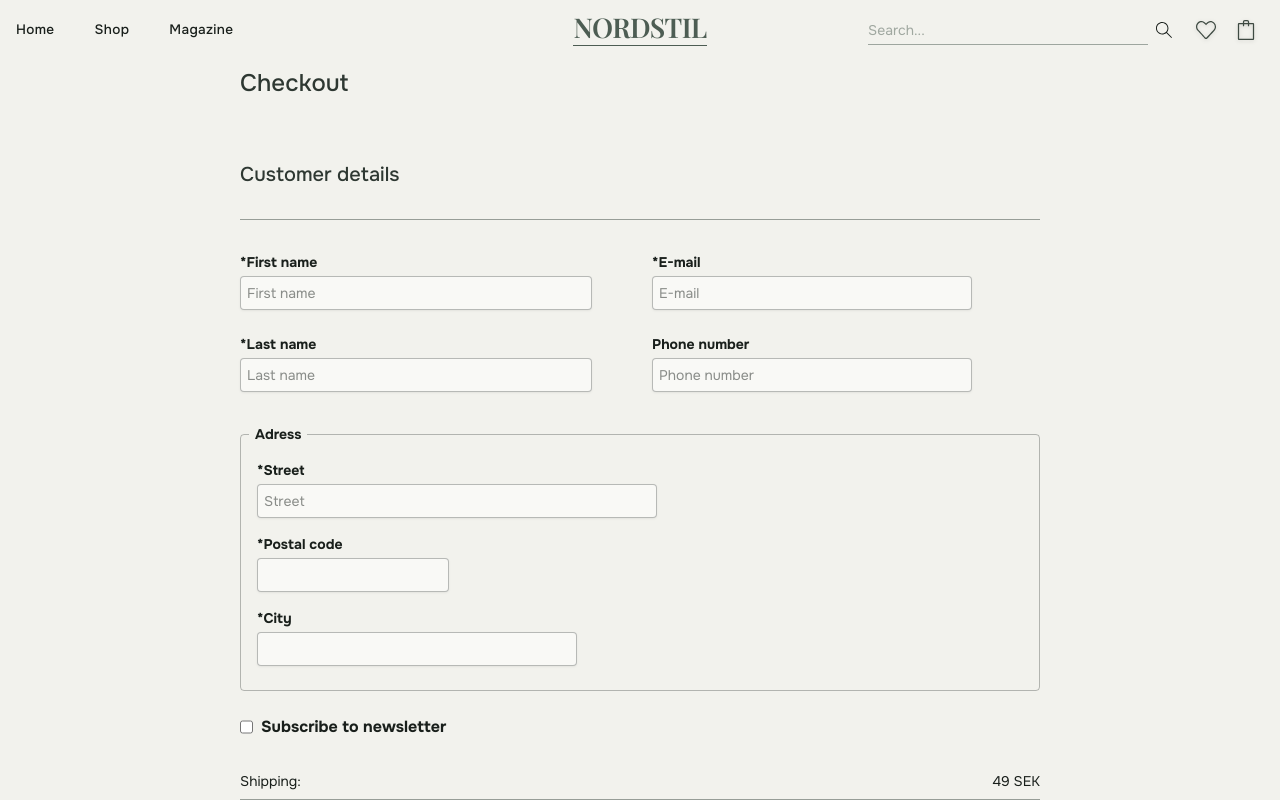
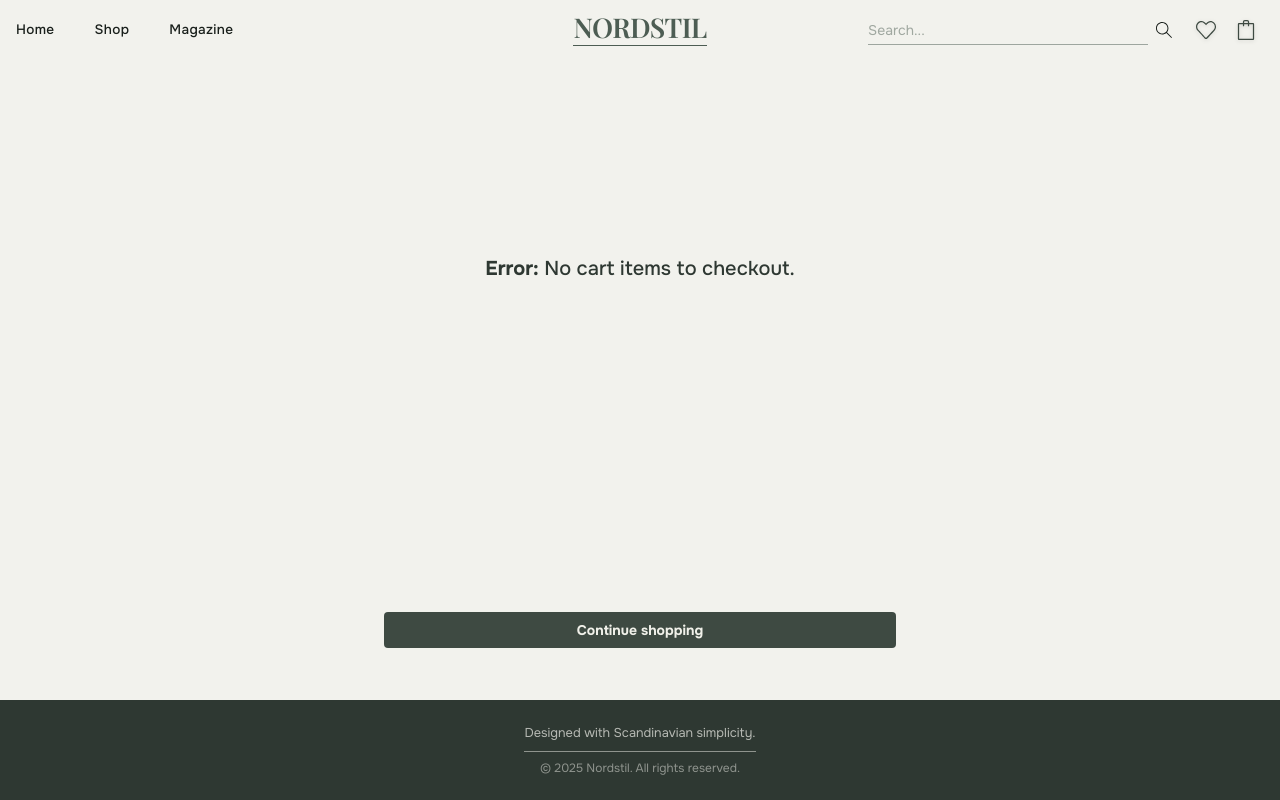
Before and after one commit to JenniferViola/nordstil, a React (Vite) app in the folder client/: page /checkout in a window 1280 px wide. Shown: the top 800 px of the page. Built offline with nearby package versions, Linux system fonts and the light colour scheme; a web font is replaced by a local one.

Commit message:
Fix: prevent cart and checkout rendering when cart is empty

```diff
--- a/client/src/app/pages/web/Cart.tsx
+++ b/client/src/app/pages/web/Cart.tsx
@@ -25,39 +25,11 @@ export default function Cart() {
     }, 200);
   };
 
+  if (items.length === 0) {
     return (
-    <div
-      className="flex flex-col gap-8 w-full max-w-[50rem] mx-auto
-        justify-center"
-    >
+      <>
         <PageTitle title={`Shopping Cart – Nordstil`} />
 
-      <section
-        id="cart-content"
-        className={`flex flex-col ${items.length > 0 ? "gap-8" : "gap-4"}`}
-      >
-        <h1 className="text-2xl font-medium">{`Shopping Cart ${items.length > 0 ? `(${totalItems})` : ``}`}</h1>
-        {items.length > 0 ? (
-          <div id="items-container" className="flex flex-col gap-8">
-            {items.map((item) => (
-              <CartCard
-                key={item.id}
-                item={item}
-                handleRemove={() => removeItem(item.id)}
-                handleAdd={() => updateQuantity(item.id, item.quantity + 1)}
-                handleSubtract={() => {
-                  if (item.quantity > 1) {
-                    updateQuantity(item.id, item.quantity - 1);
-                  } else {
-                    removeItem(item.id);
-                  }
-                }}
-                classNameImg="w-[8rem]"
-                classNameCard="text-base"
-              />
-            ))}
-          </div>
-        ) : (
         <div
           id="cart-empty"
           className="flex flex-col text-center h-[25rem] w-full mx-auto
@@ -81,13 +53,39 @@ export default function Cart() {
             </RippleButton>
           </div>
         </div>
-        )}
-        {items.length > 0 ? (
+      </>
+    );
+  }
+
+  return (
     <div
-            id="order-total"
-            className={`
-              ${items.length > 0 ? "flex flex-col gap-4 max-w-[50rem]" : "hidden"}`}
+      className="flex flex-col gap-8 w-full max-w-[50rem] mx-auto
+        justify-center"
     >
+      <PageTitle title={`Shopping Cart – Nordstil`} />
+
+      <section id="cart-content" className="flex flex-col gap-8">
+        <h1 className="text-2xl font-medium">{`Shopping Cart ${items.length > 0 ? `(${totalItems})` : ``}`}</h1>
+        <div id="items-container" className="flex flex-col gap-8">
+          {items.map((item) => (
+            <CartCard
+              key={item.id}
+              item={item}
+              handleRemove={() => removeItem(item.id)}
+              handleAdd={() => updateQuantity(item.id, item.quantity + 1)}
+              handleSubtract={() => {
+                if (item.quantity > 1) {
+                  updateQuantity(item.id, item.quantity - 1);
+                } else {
+                  removeItem(item.id);
+                }
+              }}
+              classNameImg="w-[8rem]"
+              classNameCard="text-base"
+            />
+          ))}
+        </div>
+        <div id="order-total" className="flex flex-col gap-4 max-w-[50rem]">
           <div id="order-sum" className="flex flex-col gap-2">
             <div id="shipping" className="flex justify-between">
               <p>Shipping:</p>
@@ -111,9 +109,6 @@ export default function Cart() {
             </RippleButton>
           </div>
         </div>
-        ) : (
-          ""
-        )}
       </section>
     </div>
   );
--- a/client/src/app/pages/web/Checkout.tsx
+++ b/client/src/app/pages/web/Checkout.tsx
@@ -7,6 +7,7 @@ import { useCart } from "@/hooks/useCart";
 import { usePlaceOrder } from "@/hooks/usePlaceOrder";
 import { useForm } from "react-hook-form";
 import type { SubmitHandler } from "react-hook-form";
+import { useNavigate } from "react-router";
 
 type CheckoutFormData = {
   firstName: string;
@@ -52,16 +53,58 @@ export default function Checkout() {
     placeOrder(order);
   };
 
+  let navigate = useNavigate();
+
+  const handleContinueShopping = () => {
+    setTimeout(() => {
+      navigate("/search");
+    }, 200);
+  };
+
   const inputStyling =
     "border border-primary-800/30 bg-white/50 shadow-sm/5 p-1.5 rounded-sm focus:p-2 transition-all";
+
+  if (items.length === 0) {
     return (
       <>
+        <PageTitle title={`Checkout – Nordstil`} />
+        <div
+          id="cart-empty"
+          className="flex flex-col text-center h-[25rem] w-full mx-auto
+            justify-center gap-8"
+        >
+          <div className="flex flex-col gap-2 text-sm">
+            <h2>
+              <span className="font-bold">Error:</span> No cart items to
+              checkout.
+            </h2>
+          </div>
+          <div
+            className="flex flex-col gap-8 absolute bottom-5 left-0 w-full
+              items-center"
+          >
+            <Divider variant="dark"></Divider>
+            <RippleButton
+              onClick={handleContinueShopping}
+              className="w-full md:w-lg font-bold bg-primary-600
+                text-secondary-200 mb-6"
+            >
+              Continue shopping
+            </RippleButton>
+          </div>
+        </div>
+      </>
+    );
+  }
+
+  return (
     <div
       className="flex flex-col gap-8 w-full max-w-[50rem] mx-auto
         justify-center"
     >
       <PageTitle title={`Checkout – Nordstil`} />
 
+      <>
         <section id="checkout-content" className={"flex flex-col gap-8 w-full"}>
           <h1 className="text-2xl font-medium">{`Checkout ${items.length > 0 ? `(${totalItems})` : ``}`}</h1>
           <div id="items-container" className="flex flex-col gap-6">
@@ -262,7 +305,7 @@ export default function Checkout() {
             </div>
           </form>
         </section>
+      </>
     </div>
-    </>
   );
 }
```
Lines whose indentation alone changed are shown as unchanged.
